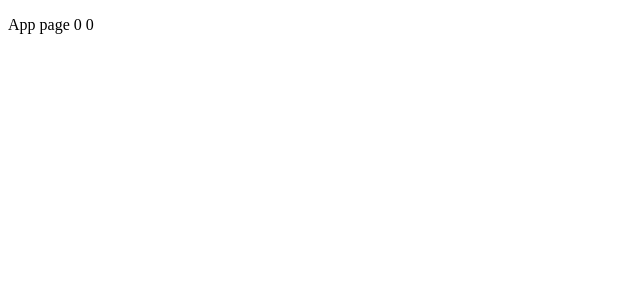
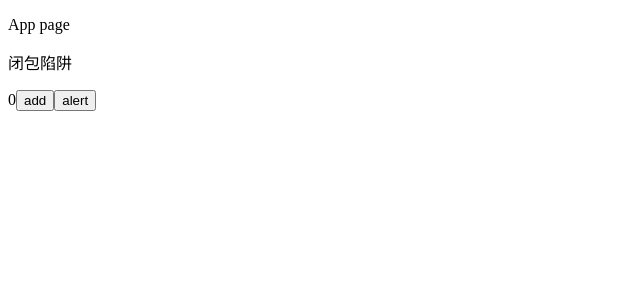
Before and after one commit to squall140/questionnaire, a React (Create React App) app: page / in a window 1280 px wide. Shown: the top 300 px of the page, without its empty margins (0-640 px from the left). Built offline with nearby package versions, Linux system fonts and the light colour scheme.

Commit message:
hooks expansion
custom hooks, 3rd party hooks, closure trap

```diff
--- a/package.json
+++ b/package.json
@@ -10,6 +10,7 @@
     "@types/node": "^16.7.13",
     "@types/react": "^18.0.0",
     "@types/react-dom": "^18.0.0",
+    "ahooks": "^3.8.4",
     "immer": "^10.1.1",
     "react": "18",
     "react-dom": "18",
--- a/src/App.tsx
+++ b/src/App.tsx
@@ -4,22 +4,29 @@ import React from 'react'
 // import Demo from './ImmerDemo'
 // import CallBackDemo from './UseCallbackDemo'
 // import useTitle from './hooks/useTitle'
-import useMouse from './hooks/useMouse'
+// import useMouse from './hooks/useMouse'
+// import useGetInfo from './hooks/useGetInfo'
+// ahooks
+// import { useTitle } from 'ahooks'
+// import { useMouse } from 'ahooks'
+import ClosureTrap from './ClosureTrap'
 
 function App() {
   // Custom hooks
-  // useTitle('App page 1')
-  const { x, y } = useMouse()
+  // useTitle('App page 2')
+  // const { x, y } = useMouse()
+  // const { loading, info } = useGetInfo()
+  // const mouse = useMouse()
 
   return (
     <>
-      <p>
-        App page {x} {y}
-      </p>
-      {/* return <StateDemo /> */}
-      {/* return <List2 /> */}
-      {/* return <Demo /> */}
+      <p>App page</p>
+      {/* <p>{loading ? 'Loading...' : info}</p> */}
+      {/* <StateDemo /> */}
+      {/* <List2 /> */}
+      {/* <Demo /> */}
       {/* <CallBackDemo /> */}
+      <ClosureTrap />
     </>
   )
 }
--- /dev/null
+++ b/src/ClosureTrap.tsx
@@ -0,0 +1,40 @@
+import React, { FC, useState, useEffect, useRef } from 'react'
+
+/**
+ * 闭包陷阱
+ * 当异步函数获取state时， 获取的值有可能是旧值（不是最新的state)
+ */
+const Demo: FC = () => {
+  const [count, setCount] = useState(0)
+  const countRef = useRef(0)
+
+  // 当count发生变化时，更新countRef
+  useEffect(() => {
+    countRef.current = count
+  }, [count])
+
+  function add() {
+    setCount(count + 1)
+  }
+
+  function alertFn() {
+    setTimeout(() => {
+      //注意这里的count是闭包，不是最新的state
+      //   alert(count)
+      alert(countRef.current) // count 值类型，而 countRef.current 是引用类型
+    }, 3000)
+  }
+
+  return (
+    <>
+      <p>闭包陷阱</p>
+      <div>
+        <span>{count}</span>
+        <button onClick={add}>add</button>
+        <button onClick={alertFn}>alert</button>
+      </div>
+    </>
+  )
+}
+
+export default Demo
--- /dev/null
+++ b/src/hooks/useGetInfo.ts
@@ -0,0 +1,25 @@
+import { useState, useEffect } from 'react'
+
+// Asnyc function
+function getInfo(): Promise<string> {
+  return new Promise(resolve => {
+    setTimeout(() => {
+      resolve(Date.now().toString())
+    }, 1500)
+  })
+}
+const useGetInfo = () => {
+  const [loading, setLoading] = useState(true)
+  const [info, setInfo] = useState('')
+
+  useEffect(() => {
+    getInfo().then(data => {
+      setLoading(false)
+      setInfo(data)
+    })
+  }, [])
+
+  return { loading, info }
+}
+
+export default useGetInfo
```
Also changed, not shown: 2 other files (tests, documents, lock files or other folders).
